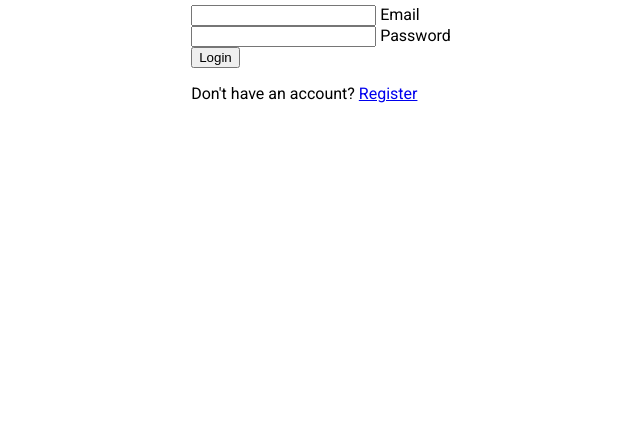
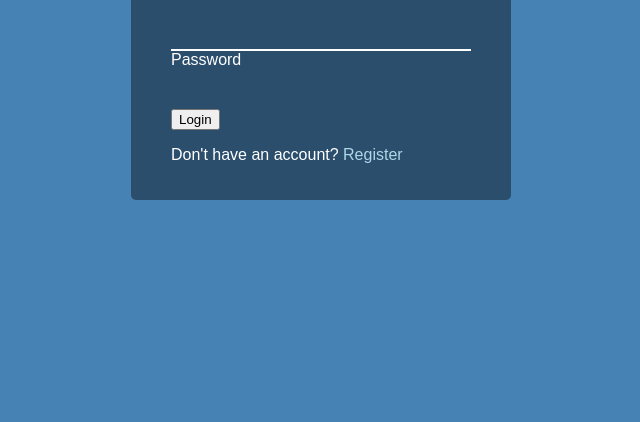
Before and after one commit to tomascieska/50-Projects-In-50-Day, a plain HTML site: page Form Input Wave/index.html in a window 1280 px wide. Shown: the part 378-800 px from the top of the page, without its empty margins (319-959 px from the left). Drawn offline with Linux system fonts and the light colour scheme; a web font is replaced by a local one.

Commit message:
pr Form Input Wave

```diff
--- a/Form Input Wave/style.css
+++ b/Form Input Wave/style.css
@@ -1,11 +1,13 @@
-@import url('https://fonts.googleapis.com/css2?family=Roboto:wght@400;700&display=swap');
+@import url('https://fonts.googleapis.com/css2?family=Muli&display=swap');
 
 * {
     box-sizing: border-box;
 }
 
 body {
-    font-family: 'Roboto', sans-serif;
+    font-family: 'Muli', sans-serif;
+    color: #fff;
+    background-color: steelblue;
     margin: 0;
     display: flex;
     flex-direction: column;
@@ -13,4 +15,36 @@ body {
     justify-content: center;
     overflow: hidden;
     height: 100vh;
+
 }
+
+.container {
+    background-color: rgb(0, 0, 0, 0.4);
+    padding: 20px 40px;
+    border-radius: 5px;
+}
+
+.container a {
+    text-decoration: none;
+    color: lightblue;
+}
+
+.form-control {
+    position: relative;
+    margin: 20px 0 40px;
+    width: 300px;
+}
+
+.form-control input {
+    background-color: transparent;
+    border: 0;
+    border-bottom: 2px #fff solid;
+    display: block;
+    width: 100%;
+    font-size: 18px;
+}
+
+.form-control input:focus,
+.form-control input:valid {
+    outline: 0;
+}
```
